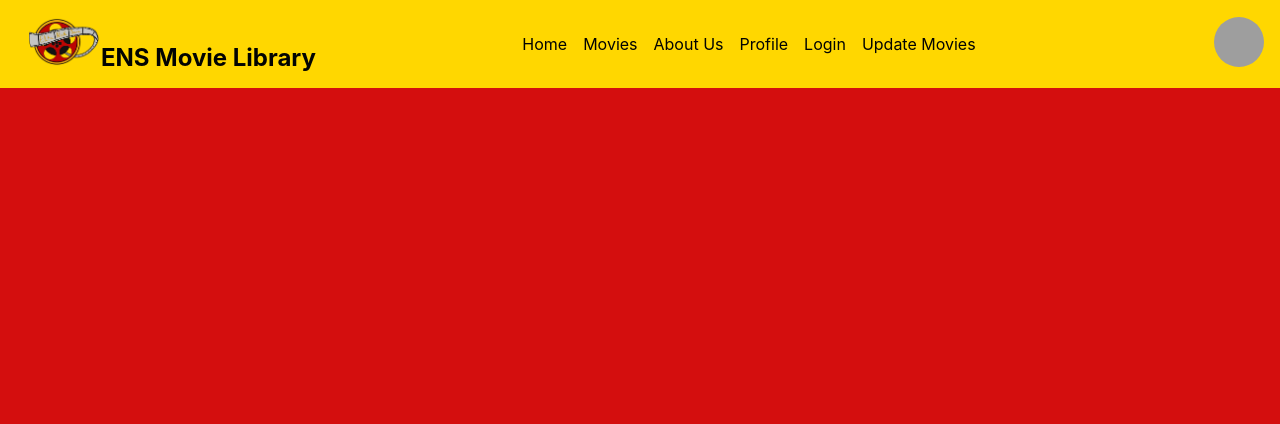
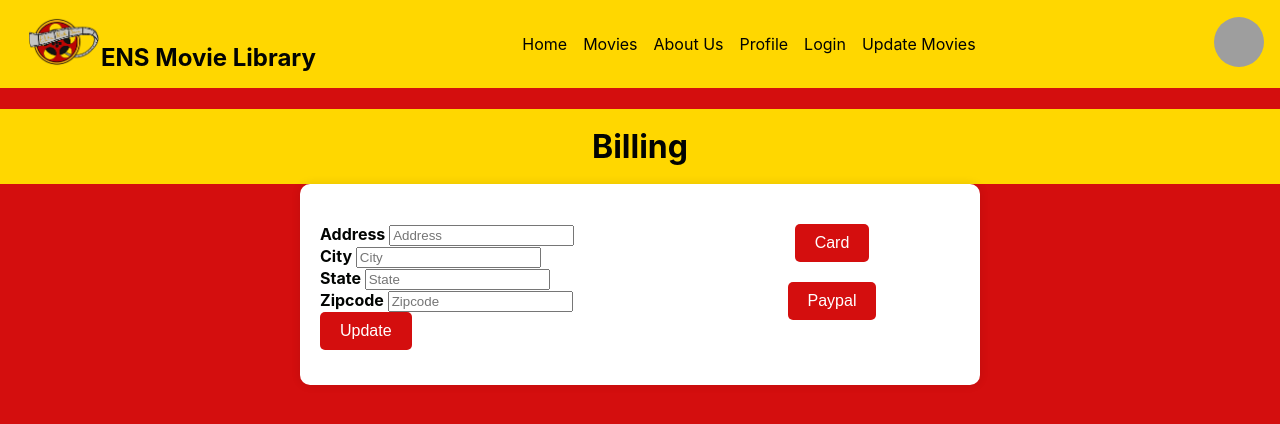
Before and after one commit to SaraSchafer/ANSMoviesLibrary, a React (Create React App) app in the folder ensmovielibrary/: page /updatePayment in a window 1280 px wide. Shown: the top 424 px of the page. Built offline with nearby package versions, Linux system fonts and the light colour scheme; grey boxes are pictures that could not be loaded.

Commit message:
profileAndPayment - made payment page look good

```diff
--- a/ensmovielibrary/package.json
+++ b/ensmovielibrary/package.json
@@ -10,7 +10,8 @@
     "react-dom": "^18.3.1",
     "react-router-dom": "^6.26.2",
     "react-scripts": "5.0.1",
-    "web-vitals": "^2.1.4"
+    "web-vitals": "^2.1.4",
+    "@babel/plugin-proposal-private-property-in-object": "^7.21.0-placeholder-for-preset-env.2"
   },
   "scripts": {
     "start": "react-scripts start",
--- a/ensmovielibrary/src/App.js
+++ b/ensmovielibrary/src/App.js
@@ -24,7 +24,7 @@ function App() {
 					<Route path="/updateMovies" element={<UpdateMovies />} />
 					<Route path="/movies" element={<AllMovies />} />
 					<Route path="/signup" element={<NewAccount />} />{" "}
-					<Route path="/payment" element={<Payment />} />
+					<Route path="/updatePayment" element={<Payment />} />
 				</Routes>
 			</Router>
 		</div>
--- /dev/null
+++ b/ensmovielibrary/src/components/cardInfo.js
@@ -0,0 +1,45 @@
+import React, { useEffect } from "react";
+import "../styles/payment.css";
+
+const CardInfo = () => {
+	function openCard() {
+		var x = document.getElementById("myCard");
+		if (x.style.display === "none") {
+			x.style.display = "block";
+		} else {
+			x.style.display = "none";
+		}
+	}
+
+	// Set initial display to none
+	useEffect(() => {
+		var x = document.getElementById("myCard");
+		if (x) {
+			x.style.display = "none";
+		}
+	}, []);
+
+	return (
+		<div>
+			<button onClick={openCard}>Card</button>
+
+			<div id="myCard">
+				<form>
+					<label>Card Number </label>
+					<input type="text" placeholder="Card Number" />
+					<br />
+					<label>Expiration Date </label>
+					<input type="text" placeholder="Expiration Date" />
+					<br />
+					<label>CVV </label>
+					<input type="text" placeholder="CVV" />
+					<br />
+					<br />
+					<button>Update</button>
+				</form>
+			</div>
+		</div>
+	);
+};
+
+export default CardInfo;
--- /dev/null
+++ b/ensmovielibrary/src/components/paypal.js
@@ -0,0 +1,33 @@
+import React, { useEffect } from "react";
+import "../styles/payment.css";
+
+const Paypal = () => {
+	function openPaypal() {
+		var x = document.getElementById("myPaypal");
+		if (x.style.display === "none") {
+			x.style.display = "block";
+		} else {
+			x.style.display = "none";
+		}
+	}
+
+	// Set initial display to none
+	useEffect(() => {
+		var x = document.getElementById("myPaypal");
+		if (x) {
+			x.style.display = "none";
+		}
+	}, []);
+
+	return (
+		<div>
+			<button onClick={openPaypal}>Paypal</button>
+
+			<div id="myPaypal">
+				<button>Paypal</button>
+			</div>
+		</div>
+	);
+};
+
+export default Paypal;
--- a/ensmovielibrary/src/pages/updatePayment.js
+++ b/ensmovielibrary/src/pages/updatePayment.js
@@ -1,11 +1,36 @@
 import React from "react";
-import "../styles/App.css";
+import "../styles/payment.css";
+import CardInfo from "../components/cardInfo";
+import Paypal from "../components/paypal";
 
 const updatePayment = () => {
 	return (
 		<div>
-			<h1>Payment</h1>
-			<p>Update your card here</p>
+			<h1>Billing</h1>
+			<div className="paymentArea">
+				<div className="column column1">
+					<form>
+						<label>Address </label>
+						<input type="text" placeholder="Address" />
+						<br />
+						<label>City </label>
+						<input type="text" placeholder="City" />
+						<br />
+						<label>State </label>
+						<input type="text" placeholder="State" />
+						<br />
+						<label>Zipcode </label>
+						<input type="text" placeholder="Zipcode" />
+						<br />
+						<button>Update</button>
+					</form>
+				</div>
+				<div className="column column2">
+					<CardInfo></CardInfo>
+					<br />
+					<Paypal></Paypal>
+				</div>
+			</div>
 		</div>
 	);
 };
--- /dev/null
+++ b/ensmovielibrary/src/styles/payment.css
@@ -0,0 +1,58 @@
+.column {
+	margin-bottom: 15px;
+}
+
+.column1 {
+	width: 60%;
+}
+
+.column2 {
+	width: 40%;
+	display: flex;
+	align-items: center;
+}
+
+.paymentArea {
+	background-color: white;
+	max-width: 50%;
+	margin: 0 auto;
+	padding: 20px;
+	border-radius: 10px;
+	box-shadow: 0 0 10px rgba(0, 0, 0, 0.1);
+	text-align: left;
+}
+
+.paymentArea label {
+	font-weight: bold;
+	margin-bottom: 8px;
+	color: #020402;
+	font-size: 1em;
+	width: 80%;
+}
+
+.paymentArea {
+	display: flex;
+	flex-direction: row;
+	justify-content: space-between;
+}
+#myCard {
+	width: 100%;
+	padding: 30px 0;
+	text-align: left;
+	margin-top: 15px;
+}
+#myPaypal {
+	width: 100%;
+	padding: 30px 0;
+	text-align: left;
+	margin-top: 15px;
+}
+.paymentArea button {
+	padding: 10px 20px;
+	font-size: 1em;
+	border: none;
+	border-radius: 5px;
+	background-color: #d40e0e;
+	color: white;
+	cursor: pointer;
+}
--- a/ensmovielibrary/src/styles/profile.css
+++ b/ensmovielibrary/src/styles/profile.css
@@ -9,7 +9,6 @@
 	color: #020402;
 	text-align: center;
 }
-
 
 .profile-heading {
 	font-size: 2em;
@@ -26,13 +25,12 @@
 }
 
 .profile-picture {
-    width: 100px;
+	width: r00px;
 	height: 100px;
 	border-radius: 50%;
 	border: 2px solid #d40e0e;
 	margin-bottom: 20px;
 }
-
 
 /* Button styling similar to login */
 .login-button {
```
Lines whose indentation alone changed are shown as unchanged.
